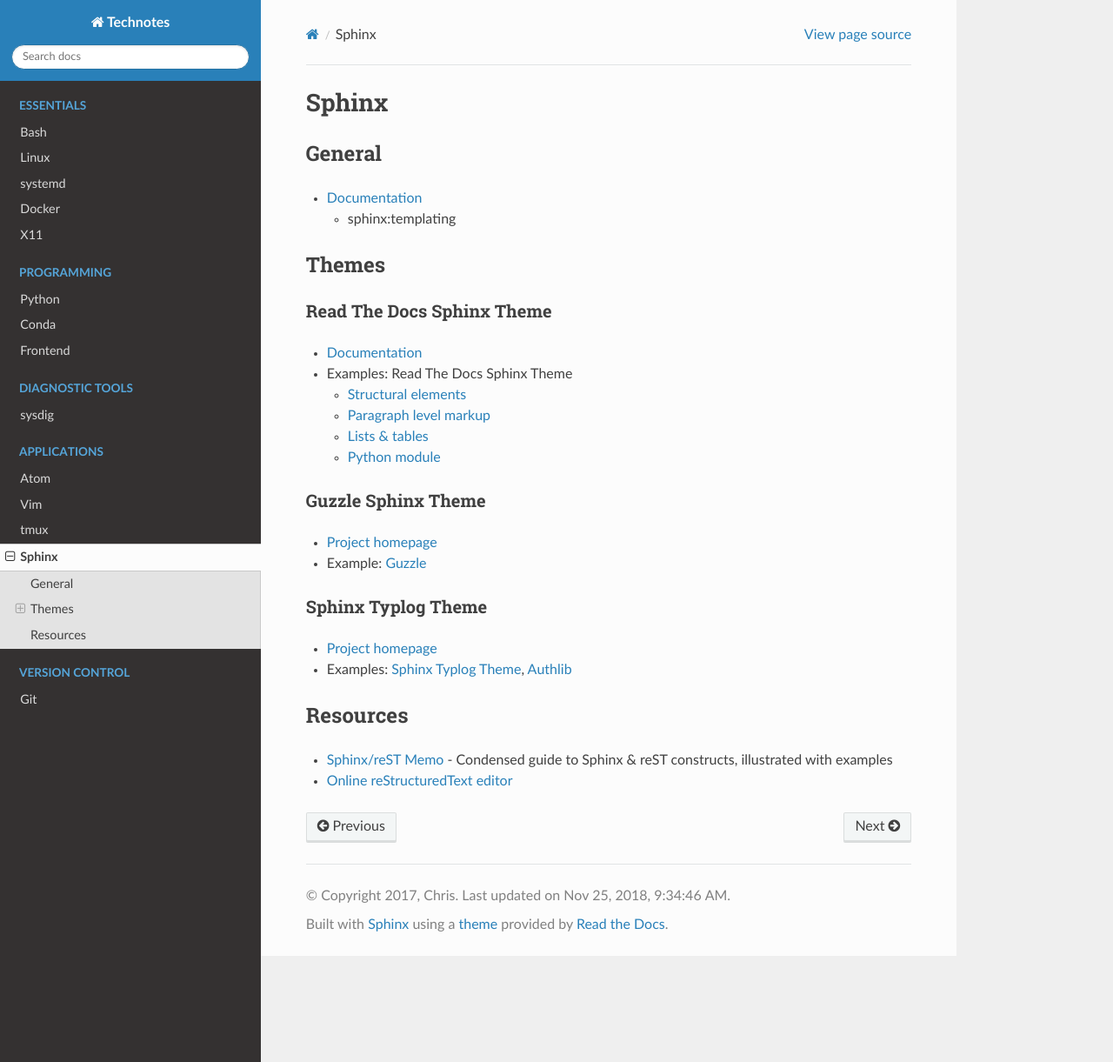
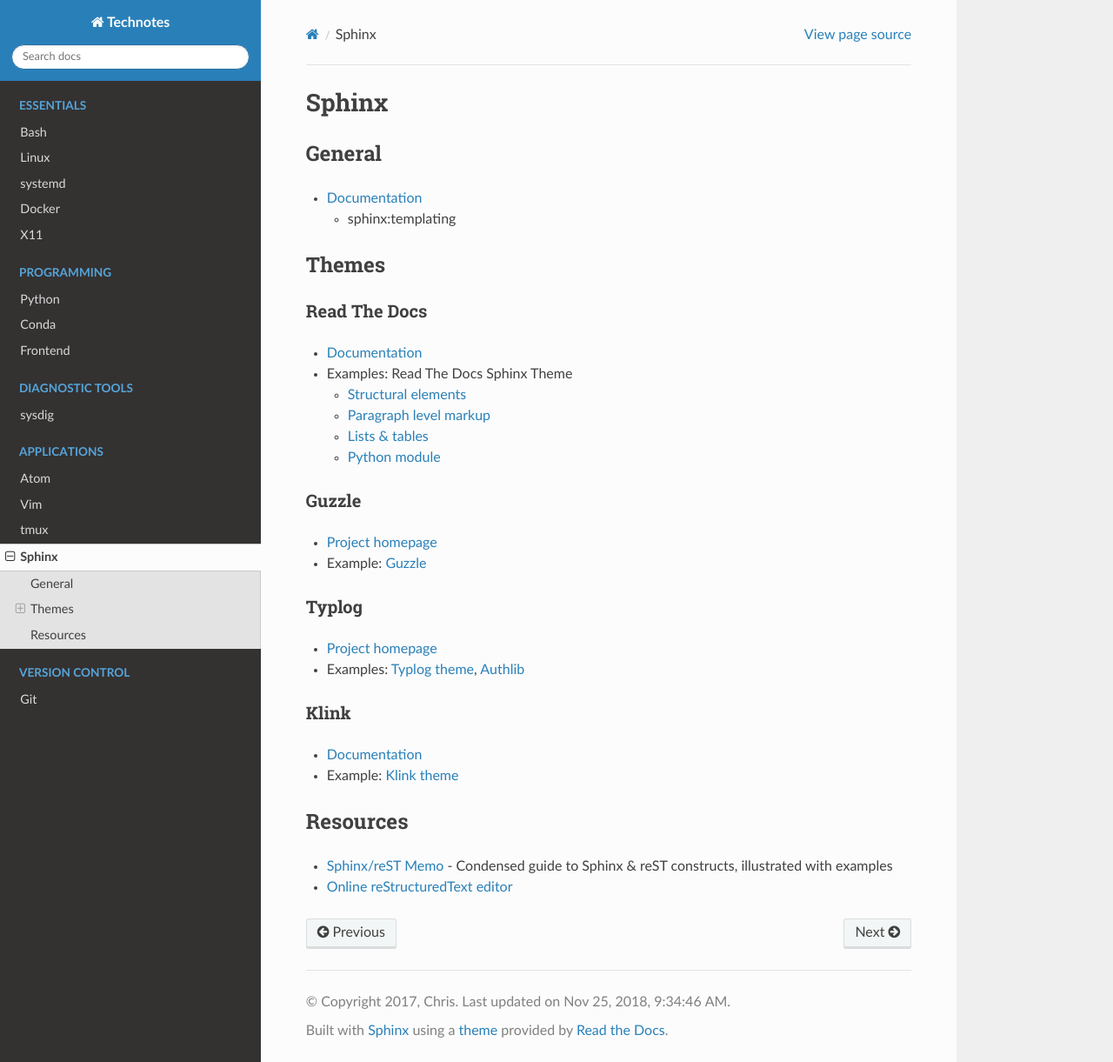
Before and after one commit to heterotopian/technotes, a Sphinx documentation site: the page built from source/sphinx.rst, in a window 1280 px wide and 1221 px high. Shown: the whole window at 87% size. Built offline with Sphinx 7.4.7 and the Read the Docs theme 2.0.0, drawn with Linux system fonts in a browser that asks for light colours.

Commit message:
Add Klink theme

```diff
--- a/source/sphinx.rst
+++ b/source/sphinx.rst
@@ -18,8 +18,8 @@
 Themes
 ======
 
-Read The Docs Sphinx Theme
---------------------------
+Read The Docs
+-------------
 
 - `Documentation <http://sphinx-rtd-theme.readthedocs.io/en/latest/>`_
 - Examples: Read The Docs Sphinx Theme
@@ -30,21 +30,30 @@
   - `Python module <http://sphinx-rtd-theme.readthedocs.io/en/latest/demo/api.html>`_
 
 
-Guzzle Sphinx Theme
--------------------
+Guzzle
+------
 
 - `Project homepage <https://github.com/guzzle/guzzle_sphinx_theme>`_
 - Example:
   `Guzzle <http://docs.guzzlephp.org/en/stable/>`_
 
 
-Sphinx Typlog Theme
--------------------
+Typlog
+------
 
 - `Project homepage <https://github.com/typlog/sphinx-typlog-theme>`_
 - Examples:
-  `Sphinx Typlog Theme <https://sphinx-typlog-theme.readthedocs.io/en/latest/>`_,
+  `Typlog theme <https://sphinx-typlog-theme.readthedocs.io/en/latest/>`_,
   `Authlib <https://docs.authlib.org/en/latest/>`_
+
+
+Klink
+-----
+
+- `Documentation <http://pmorissette.github.io/klink/index.html>`_
+- Example:
+  `Klink theme <http://pmorissette.github.io/klink/examples.html>`_
+
 
 
 Resources
```
